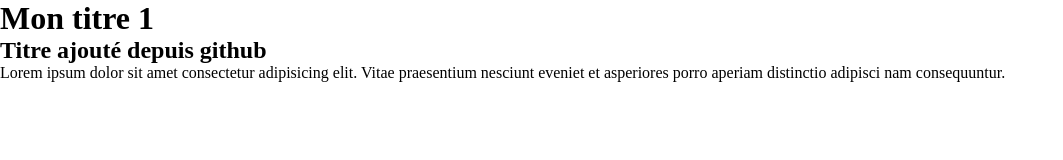
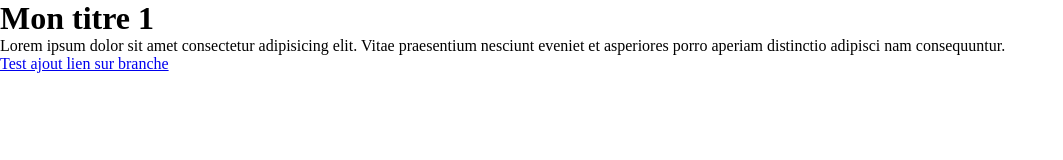
Before and after one commit to wikode/git_training, a plain HTML site: page index.html in a window 1280 px wide. Shown: the whole page, without its empty margins (0-1063 px from the left). Drawn offline with Linux system fonts and the light colour scheme.

Commit message:
supp h2 ajout lien

```diff
--- a/index.html
+++ b/index.html
@@ -8,7 +8,8 @@
 </head>
 <body>
     <h1>Mon titre 1</h1>
-    <h2>Titre ajouté depuis github</h2>
+
     <p>Lorem ipsum dolor sit amet consectetur adipisicing elit. Vitae praesentium nesciunt eveniet et asperiores porro aperiam distinctio adipisci nam consequuntur.</p>
+    <a href="#">Test ajout lien sur branche</a>
 </body>
 </html>
```
